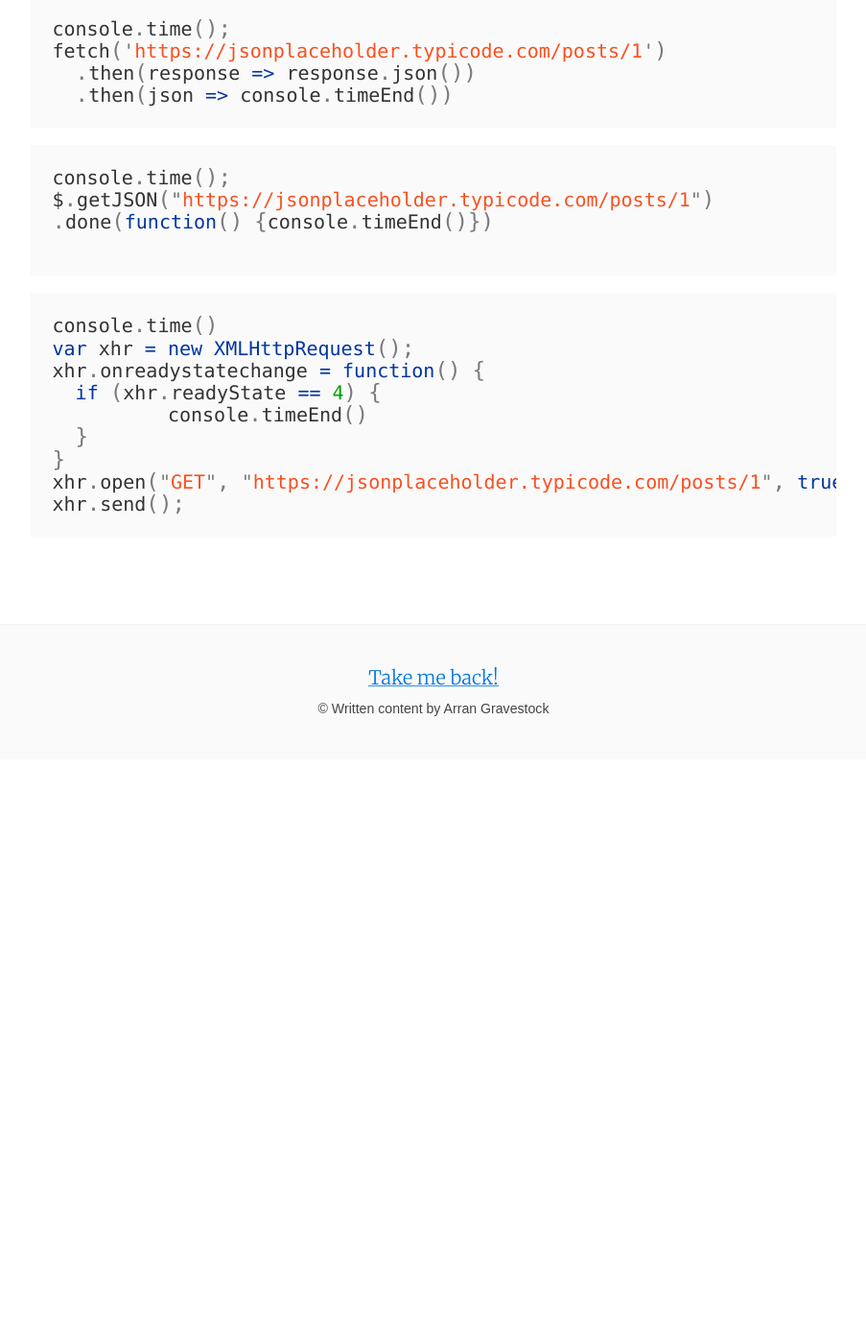
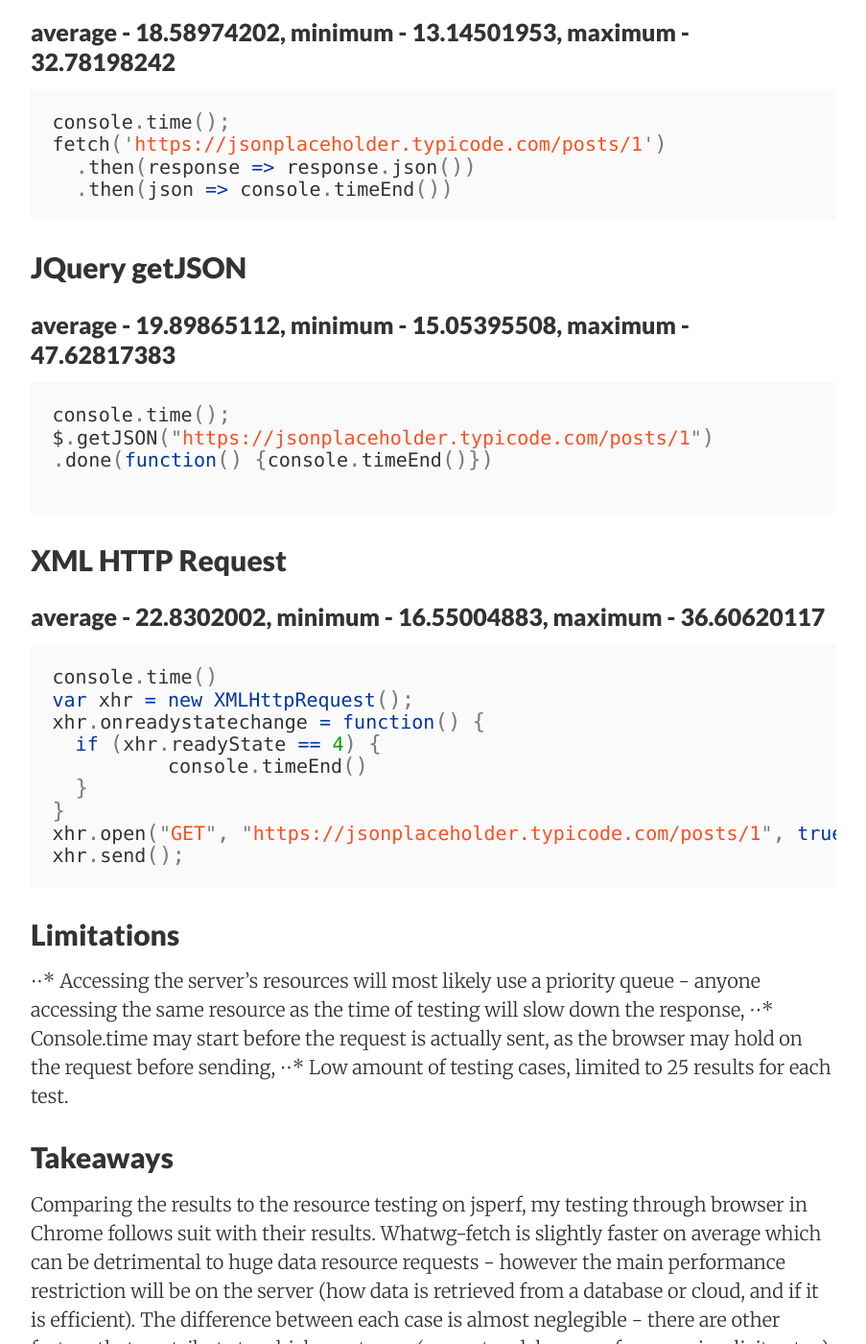
Before and after one commit to ArranGravestock/blog, a Jekyll site: the page built from _posts/2018-06-18-api-performance.md, in a window 1280 px wide and 1400 px high, scrolled down 609 px. Shown: the whole window at 96% size, without its empty margins (188-1091 px from the left). Built offline with Jekyll 4.4.1, drawn with Linux system fonts in a browser that asks for light colours; nearby versions of some CDN libraries; before the commit the page ends 1346 px from its top, so only the background shows below that; some of the changed text lies outside the part shown.

Commit message:
Update 2018-06-18-api-performance.md

````diff
--- a/_posts/2018-06-18-api-performance.md
+++ b/_posts/2018-06-18-api-performance.md
@@ -6,9 +6,8 @@ summary:    Time testing commonly used call methods in front-end development
 categories: whatwg fetch xhr jquery getJSON get api call request receieve send
 ---
 
-ping average is 5.2ms for jsonplaceholder
-
-
+## Whatwg-fetch
+### average - 18.58974202, minimum - 13.14501953, maximum - 32.78198242
 ```javascript
 console.time();
 fetch('https://jsonplaceholder.typicode.com/posts/1')
@@ -16,6 +15,8 @@ fetch('https://jsonplaceholder.typicode.com/posts/1')
   .then(json => console.timeEnd())
 ```
 
+## JQuery getJSON
+### average - 19.89865112, minimum - 15.05395508, maximum - 47.62817383
 ```javascript
 console.time();
 $.getJSON("https://jsonplaceholder.typicode.com/posts/1")
@@ -23,6 +24,8 @@ $.getJSON("https://jsonplaceholder.typicode.com/posts/1")
 
 ```
 
+## XML HTTP Request
+### average - 22.8302002, minimum - 16.55004883, maximum - 36.60620117
 ```javascript
 console.time()
 var xhr = new XMLHttpRequest();
@@ -34,3 +37,15 @@ xhr.onreadystatechange = function() {
 xhr.open("GET", "https://jsonplaceholder.typicode.com/posts/1", true);
 xhr.send();
 ```
+
+## Limitations
+⋅⋅* Accessing the server's resources will most likely use a priority queue - anyone accessing the same resource as the time of testing will slow down the response,
+⋅⋅* Console.time may start before the request is actually sent, as the browser may hold on the request before sending,
+⋅⋅* Low amount of testing cases, limited to 25 results for each test.
+
+## Takeaways
+Comparing the results to the resource testing on jsperf, my testing through browser in Chrome follows suit with their results. Whatwg-fetch is slightly faster on average which can be detrimental to huge data resource requests - however the main performance restriction will be on the server (how data is retrieved from a database or cloud, and if it is efficient). The difference between each case is almost neglegible - there are other factors that contribute to which one to use (current codebase, preference, simplicity etc...).
+
+Resources
+[Compiled test results, google sheets](https://docs.google.com/spreadsheets/d/1Y0j1OzyFhx8prrAdIH86dcwfnuaUEfl9CDVJ0127UHs/edit?usp=sharing)
+[Performance testing through 1000 tries, jsperf](https://jsperf.com/xhr-vs-jquery-ajax-vs-get-vs-fetch)
````
